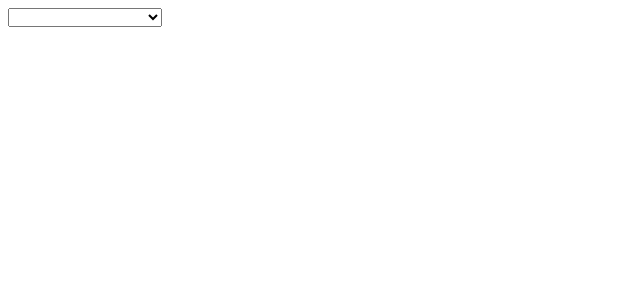
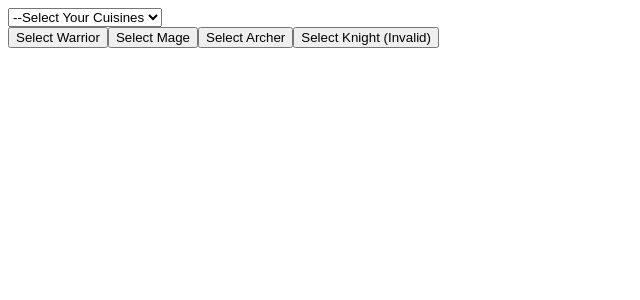
Before and after one commit to vcpc/DesignPatterns-Belal, an Angular app: page / in a window 1280 px wide. Shown: the top 300 px of the page, without its empty margins (0-640 px from the left). Built offline with nearby package versions, Linux system fonts and the light colour scheme.

Commit message:
factoryMethod(@core): add factory method

```diff
--- a/src/app/app.component.html
+++ b/src/app/app.component.html
@@ -1 +1,2 @@
 <app-abstract-factory></app-abstract-factory>
+<app-factory-method></app-factory-method>
--- a/src/app/core/classes/factory method/archer-factory.ts
+++ b/src/app/core/classes/factory method/archer-factory.ts
@@ -1,10 +1,16 @@
+import { Injectable } from '@angular/core';
 import { Character } from '../../interfaces/Factory Method/character';
-import { Archer } from '../archer';
+import { Archer } from './archer';
 import { CharacterFactory } from './character-factory';
+
+@Injectable({
+  providedIn: 'root',
+})
+
 /**
  * Class representing an Archer Factory that creates Archer characters.
  */
-class ArcherFactory extends CharacterFactory {
+export class ArcherFactory extends CharacterFactory {
   createCharacter(): Character {
     return new Archer();
   }
--- a/src/app/core/classes/factory method/character-factory.ts
+++ b/src/app/core/classes/factory method/character-factory.ts
@@ -1,4 +1,9 @@
+import { Injectable } from '@angular/core';
 import { Character } from '../../interfaces/Factory Method/character';
+@Injectable({
+  providedIn: 'root',
+})
+
 /**
  * Abstract base class representing a Character Factory.
  */
--- /dev/null
+++ b/src/app/core/classes/factory method/gameManger.ts
@@ -0,0 +1,37 @@
+import { Injectable } from '@angular/core';
+import { Character } from '../../interfaces/Factory Method/character';
+import { ArcherFactory } from './archer-factory';
+import { CharacterFactory } from './character-factory';
+import { MageFactory } from './mage-factory';
+import { WarriorFactory } from './warrior-factory';
+
+@Injectable({
+  providedIn: 'root',
+})
+export class GameManager {
+  constructor(
+    private _warriorFactory: WarriorFactory,
+    private _mageFactory: MageFactory,
+    private _archerFactory: ArcherFactory
+  ) {}
+
+  selectFactory(characterType: string): CharacterFactory | null {
+    switch (characterType) {
+      case 'Warrior':
+        return this._warriorFactory;
+      case 'Mage':
+        return this._mageFactory;
+      case 'Archer':
+        return this._archerFactory;
+      default:
+        return null;
+    }
+  }
+
+  createCharacter(factory: CharacterFactory): Character | null {
+    if (!factory) {
+      return null;
+    }
+    return factory.createCharacter();
+  }
+}
--- a/src/app/core/classes/factory method/mage-factory.ts
+++ b/src/app/core/classes/factory method/mage-factory.ts
@@ -1,10 +1,16 @@
+import { Injectable } from '@angular/core';
 import { Character } from '../../interfaces/Factory Method/character';
 import { CharacterFactory } from './character-factory';
 import { Mage } from './mage';
+
+@Injectable({
+  providedIn: 'root',
+})
+
 /**
  * Class representing a Mage Factory that creates Mage characters.
  */
-class MageFactory extends CharacterFactory {
+export class MageFactory extends CharacterFactory {
   createCharacter(): Character {
     return new Mage();
   }
--- a/src/app/core/classes/factory method/warrior-factory.ts
+++ b/src/app/core/classes/factory method/warrior-factory.ts
@@ -1,10 +1,16 @@
+import { Injectable } from '@angular/core';
 import { Character } from '../../interfaces/Factory Method/character';
 import { CharacterFactory } from './character-factory';
 import { Warrior } from './warrior';
+
+@Injectable({
+  providedIn: 'root',
+})
+
 /**
  * Class representing a Warrior Factory that creates Warrior characters.
  */
-class WarriorFactory extends CharacterFactory {
+export class WarriorFactory extends CharacterFactory {
   createCharacter(): Character {
     return new Warrior();
   }
--- a/src/app/core/components/abstract-factory/abstract-factory.component.html
+++ b/src/app/core/components/abstract-factory/abstract-factory.component.html
@@ -1,7 +1,7 @@
 <section>
   <div>
     <!-- using ngModel to detect user select cuisine and change method to review the result for his cuisine -->
-    <select [(ngModel)]="clintCuisine" (change)="onCuisinesChange()">
+    <select [(ngModel)]="clientCuisine" (change)="onCuisinesChange()">
       <option disabled selected value="">--Select Your Cuisines</option>
       <option>Italian</option>
       <option>Mexican</option>
--- /dev/null
+++ b/src/app/core/components/factory-method/factory-method.component.html
@@ -0,0 +1,7 @@
+<div>
+  <button (click)="selectCharacter('Warrior')">Select Warrior</button>
+  <button (click)="selectCharacter('Mage')">Select Mage</button>
+  <button (click)="selectCharacter('Archer')">Select Archer</button>
+  <button (click)="selectCharacter('Knight')">Select Knight (Invalid)</button>
+  <p>{{ message }}</p>
+</div>
--- /dev/null
+++ b/src/app/core/components/factory-method/factory-method.component.ts
@@ -0,0 +1,46 @@
+import { Component, OnInit } from '@angular/core';
+import { GameManager } from '../../classes/factory method/gameManger';
+
+/**
+ * FactoryMethodComponent is responsible for allowing the user to select a character type
+ * and displaying a message indicating the selected character or an error message.
+ */
+@Component({
+  selector: 'app-factory-method',
+  standalone: true,
+  imports: [],
+  templateUrl: './factory-method.component.html',
+  styleUrl: './factory-method.component.css',
+})
+export class FactoryMethodComponent {
+  /**
+   * `message` to display the selected character or an error message.
+   */
+  message: string = '';
+
+  /**
+   * Creates an instance of FactoryMethodComponent.
+   * @param gameManager - The calss used to manage character creation.
+   */
+  constructor(private _gameManager: GameManager) {}
+
+  /**
+   * Handles the selection of a character type.
+   * Sets the message based on the selected character and logs the message to the console.
+   * @param characterType - The type of character to select.
+   */
+  selectCharacter(characterType: string): void {
+    const factory = this._gameManager.selectFactory(characterType);
+    if (factory) {
+      const character = this._gameManager.createCharacter(factory);
+      if (character) {
+        character.attack();
+        this.message = `Selected character: ${characterType}`;
+      } else {
+        this.message = 'Character creation failed.';
+      }
+    } else {
+      this.message = 'Invalid character type selected';
+    }
+  }
+}
--- a/src/app/core/core.module.ts
+++ b/src/app/core/core.module.ts
@@ -1,10 +1,11 @@
 import { NgModule } from '@angular/core';
 import { CommonModule } from '@angular/common';
 import { AbstractFactoryComponent } from './components/abstract-factory/abstract-factory.component';
+import { FactoryMethodComponent } from './components/factory-method/factory-method.component';
 
 @NgModule({
   declarations: [],
-  imports: [CommonModule, AbstractFactoryComponent],
-  exports: [AbstractFactoryComponent],
+  imports: [CommonModule, AbstractFactoryComponent, FactoryMethodComponent],
+  exports: [AbstractFactoryComponent, FactoryMethodComponent],
 })
 export class CoreModule {}
```
Also changed, not shown: src/app/core/components/factory-method/factory-method.component.css (added).
